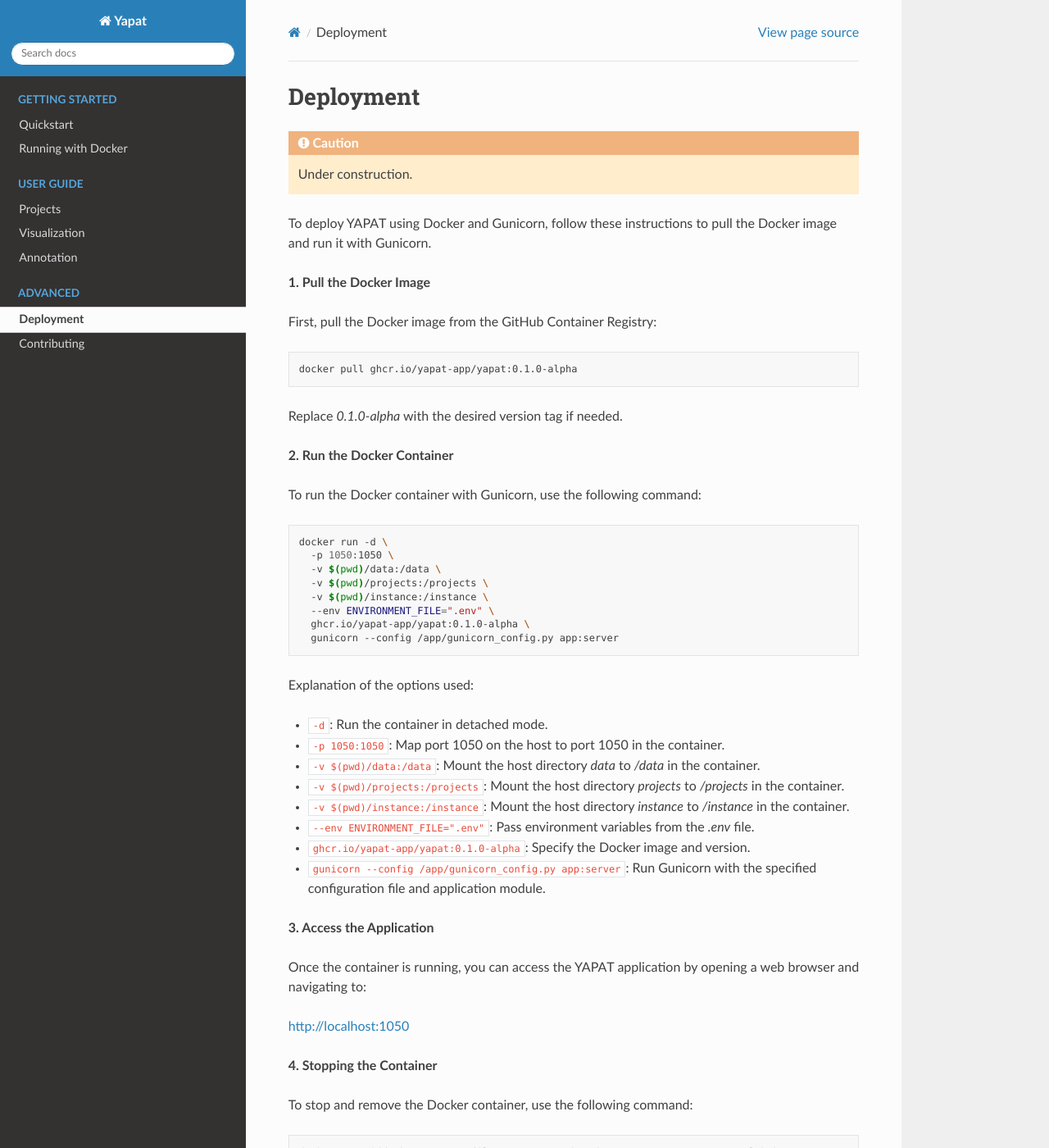
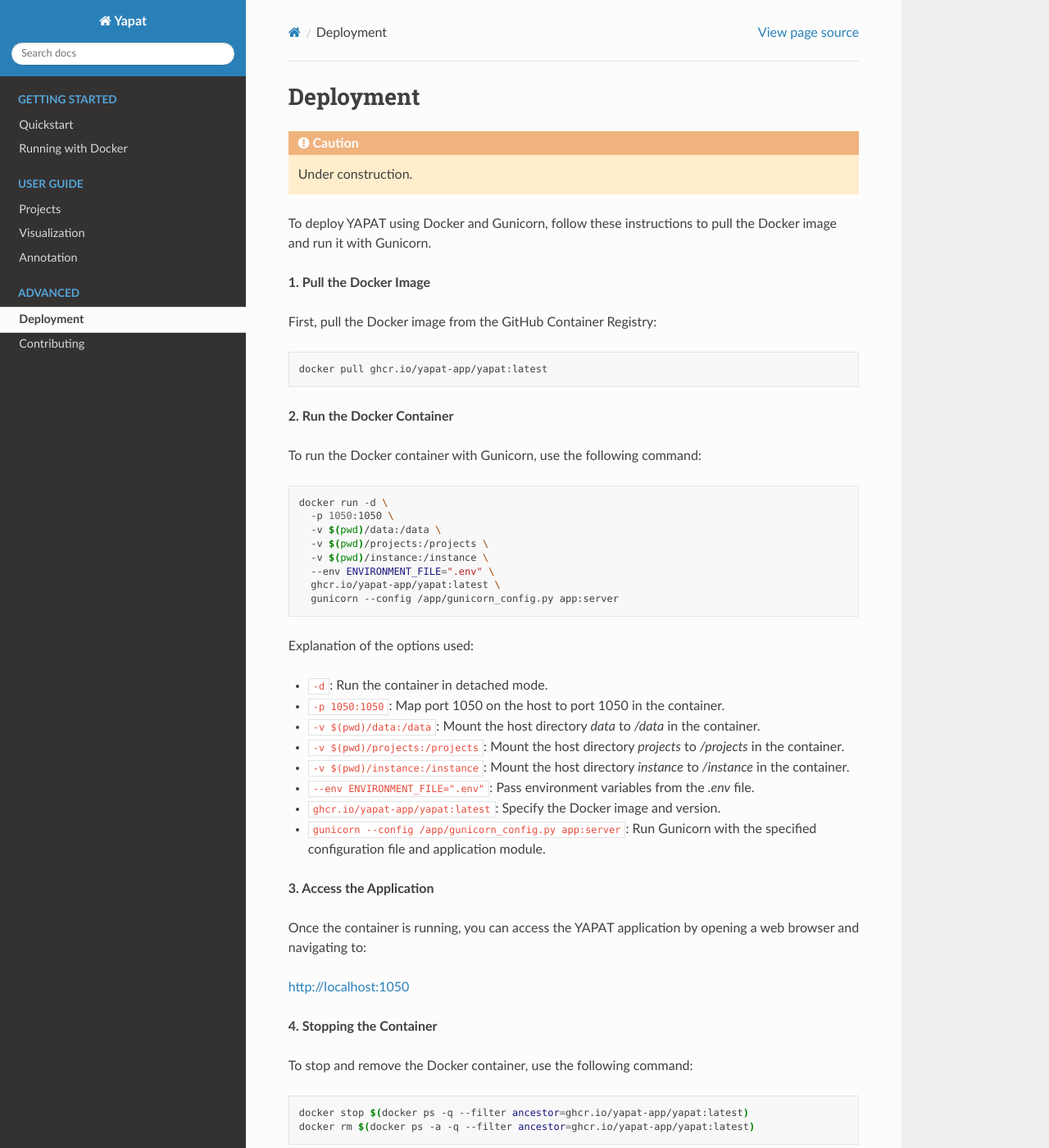
Before and after one commit to yapat-app/yapat, a Sphinx documentation site: the page built from docs/deployment.rst, in a window 1280 px wide and 1400 px high. Shown: the whole window at 82% size. Built offline with Sphinx 7.4.7 and the Read the Docs theme 2.0.0, drawn with Linux system fonts in a browser that asks for light colours; some of the changed text lies outside the part shown.

Commit message:
Docker tag set to latest

```diff
--- a/docs/deployment.rst
+++ b/docs/deployment.rst
@@ -13,9 +13,7 @@
 
 .. code-block:: bash
 
-   docker pull ghcr.io/yapat-app/yapat:0.1.0-alpha
-
-Replace `0.1.0-alpha` with the desired version tag if needed.
+   docker pull ghcr.io/yapat-app/yapat:latest
 
 **2. Run the Docker Container**
 
@@ -29,7 +27,7 @@
      -v $(pwd)/projects:/projects \
      -v $(pwd)/instance:/instance \
      --env ENVIRONMENT_FILE=".env" \
-     ghcr.io/yapat-app/yapat:0.1.0-alpha \
+     ghcr.io/yapat-app/yapat:latest \
      gunicorn --config /app/gunicorn_config.py app:server
 
 Explanation of the options used:
@@ -40,7 +38,7 @@
 - ``-v $(pwd)/projects:/projects``: Mount the host directory `projects` to `/projects` in the container.
 - ``-v $(pwd)/instance:/instance``: Mount the host directory `instance` to `/instance` in the container.
 - ``--env ENVIRONMENT_FILE=".env"``: Pass environment variables from the `.env` file.
-- ``ghcr.io/yapat-app/yapat:0.1.0-alpha``: Specify the Docker image and version.
+- ``ghcr.io/yapat-app/yapat:latest``: Specify the Docker image and version.
 - ``gunicorn --config /app/gunicorn_config.py app:server``: Run Gunicorn with the specified configuration file and application module.
 
 **3. Access the Application**
@@ -55,8 +53,8 @@
 
 .. code-block:: bash
 
-   docker stop $(docker ps -q --filter ancestor=ghcr.io/yapat-app/yapat:0.1.0-alpha)
-   docker rm $(docker ps -a -q --filter ancestor=ghcr.io/yapat-app/yapat:0.1.0-alpha)
+   docker stop $(docker ps -q --filter ancestor=ghcr.io/yapat-app/yapat:latest)
+   docker rm $(docker ps -a -q --filter ancestor=ghcr.io/yapat-app/yapat:latest)
 
 This will stop and remove all containers running the specified Docker image.
 
```
Also changed, not shown: docs/docker.rst (+5 -7 lines).
